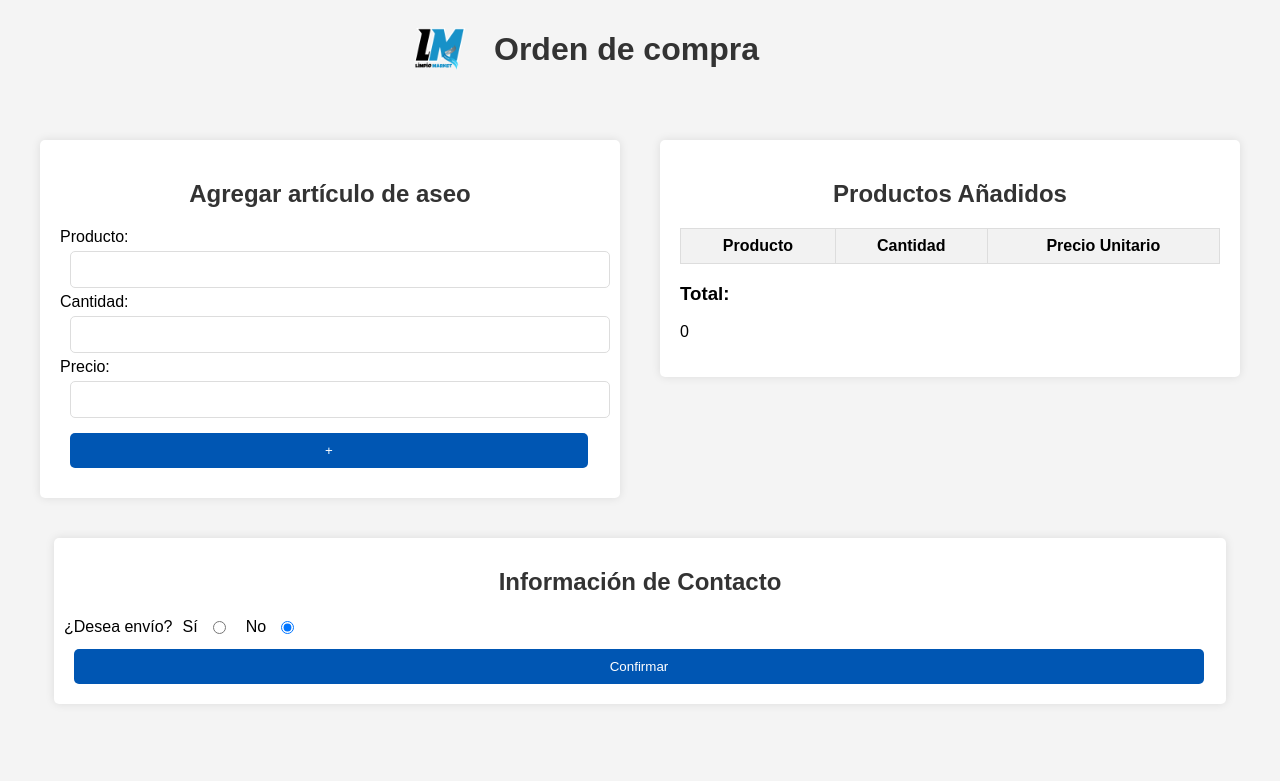
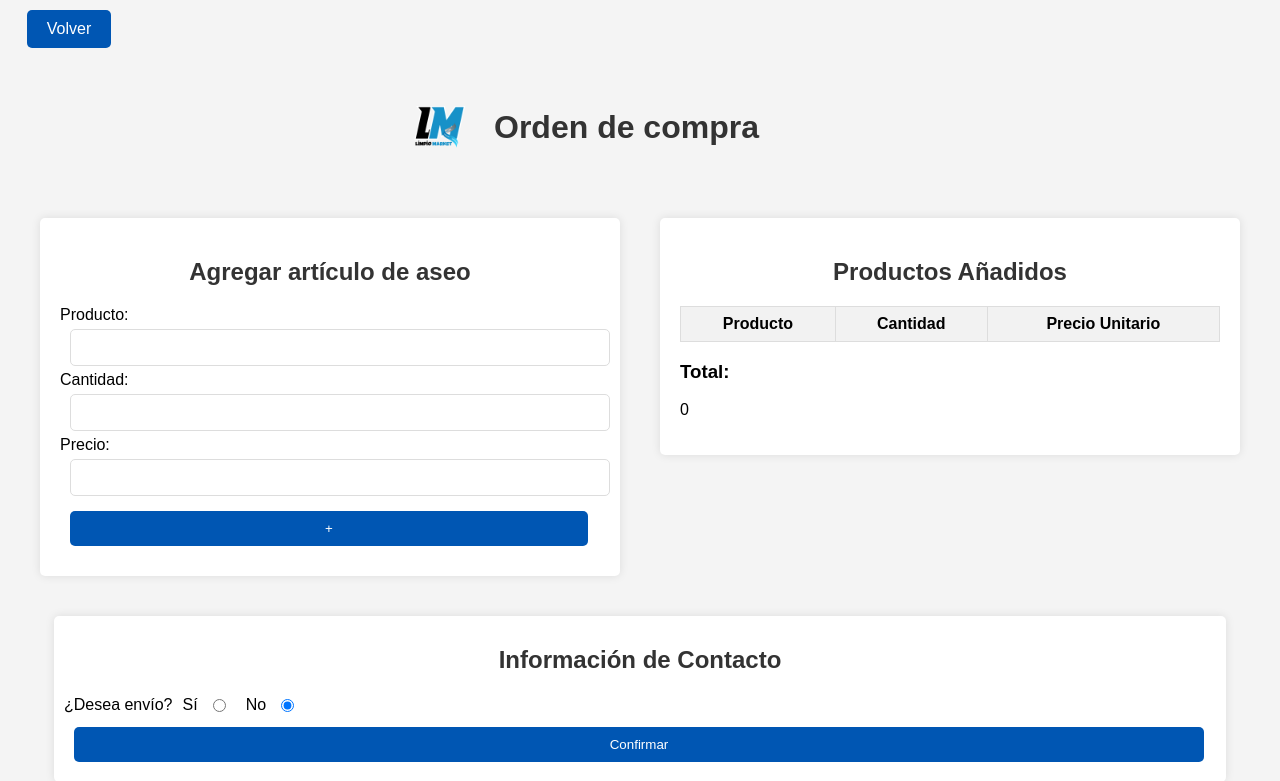
Before and after one commit to dngz/LimpioMarket, a Django app: template LimpioMarket/webMarket/templates/orden_compra.html in a window 1280 px wide. Shown: the top 781 px of the page. Before the commit the page ends 684 px from the top, so only its background shows below. Run offline with Django 5.2, Linux system fonts and the light colour scheme; the template is opened without the code that fills it, so the values that code supplies are empty; some libraries are stand-ins or nearby versions.

Commit message:
lista html, styles css, orden compra html, urls modificado

```diff
--- a/LimpioMarket/webMarket/static/css/styles.css
+++ b/LimpioMarket/webMarket/static/css/styles.css
@@ -95,3 +95,19 @@ td {
 .contact-info form button:hover {
     background-color: #0056b3;
 }
+
+.back-button {
+    background-color: #0056b3;
+    color: #fff;
+    border: none;
+    padding: 10px 20px;
+    margin: 10px;
+    border-radius: 5px;
+    cursor: pointer;
+    font-size: 16px;
+    margin-right: 90%;
+}
+
+.back-button:hover {
+    background-color: #004494;
+}
--- a/LimpioMarket/webMarket/templates/lista.html
+++ b/LimpioMarket/webMarket/templates/lista.html
@@ -96,7 +96,7 @@
                             </tr>
                             <tr>
                                 <td>Dirección:</td>
-                                <td>{{ item.orden.direccion }}</td>
+                                <td>{{ item.orden.usuario.direccion }}</td>
                             </tr>
                         </tbody>
                     </table>
--- a/LimpioMarket/webMarket/templates/orden_compra.html
+++ b/LimpioMarket/webMarket/templates/orden_compra.html
@@ -29,10 +29,14 @@
     </style>
 </head>
 <body>
+    <div class="back-button-container" style="text-align: center; margin-bottom: 20px;">
+        <button onclick="location.href='{% url 'lista_productos' %}'" class="back-button">Volver</button>
+    </div>
     <div class="logo-container" style="display: flex; align-items: center; margin-left: 30%;">
         <img src="{% static 'img/l.png' %}" alt="Logo" width="100" style="margin-right: 10px;">
         <h1>Orden de compra</h1>
     </div>
+
 
     <div class="container">
         <div class="form-container">
--- a/LimpioMarket/webMarket/urls.py
+++ b/LimpioMarket/webMarket/urls.py
@@ -2,7 +2,7 @@ from django.urls import path
 from .views import *
 
 urlpatterns = [
-    path('', index, name='index'),
+    path('', login, name='LOGIN'),
     path('orden_compra/', orden_de_compra, name='orden_de_compra'),
     path('guardar_orden_de_compra/', guardar_orden_de_compra, name='guardar_orden_de_compra'),
     path('login/',login,name='LOGIN'),
```
Also changed, not shown: LimpioMarket/db.sqlite3.
